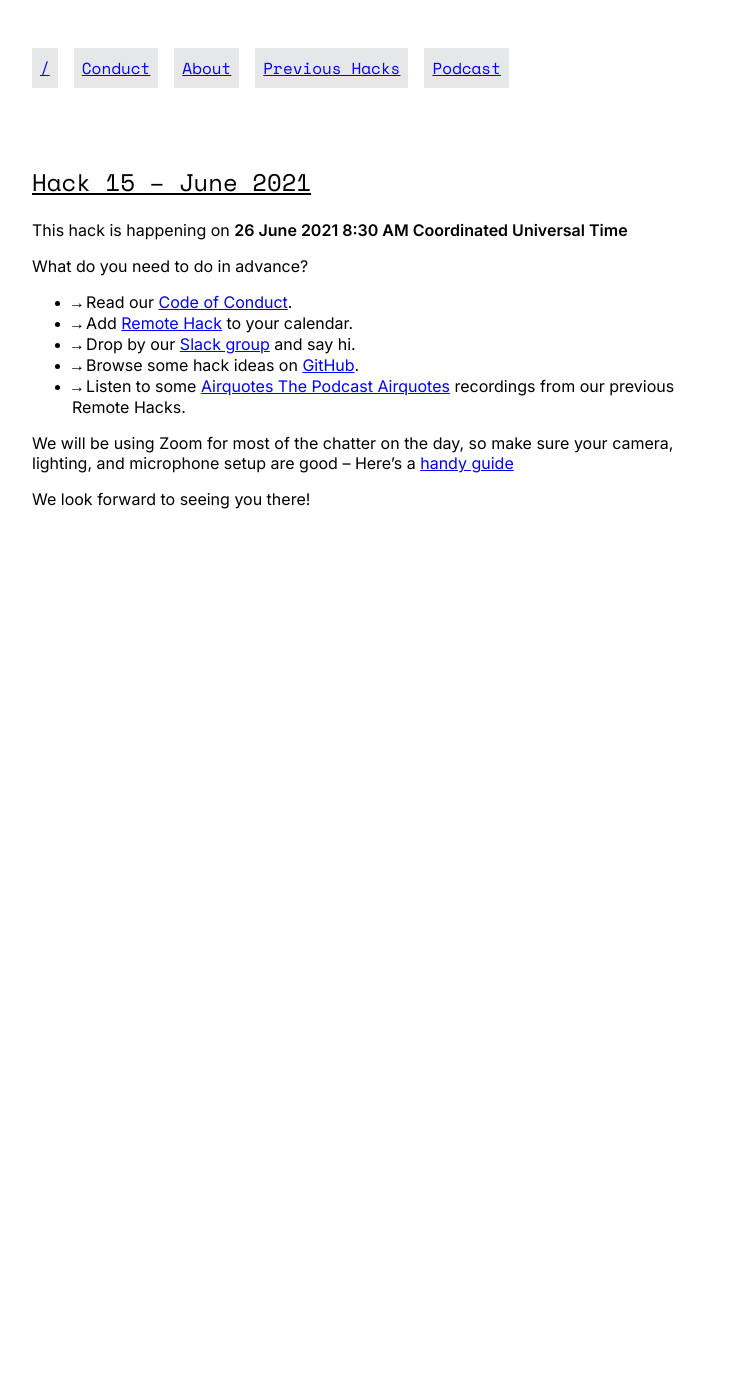
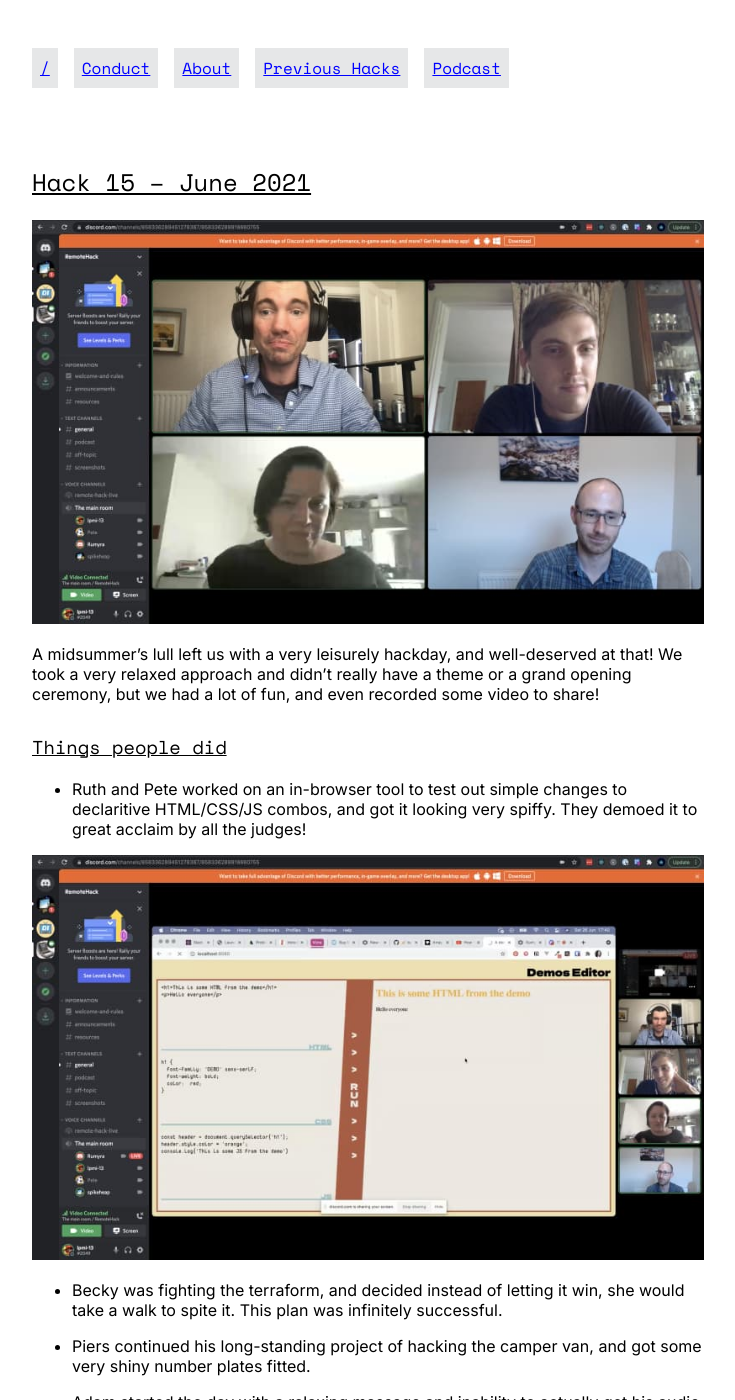
Before and after one commit to remotehack/remotehack.github.io, a Jekyll site: the page built from _hacks/15.md, in a window 1280 px wide and 1400 px high. Shown: the whole window, without its empty margins (272-1007 px from the left). Built offline with Jekyll 4.4.1, drawn with Linux system fonts in a browser that asks for light colours; some of the changed text lies outside the part shown.

Commit message:
add june writeup

```diff
--- a/_hacks/15.md
+++ b/_hacks/15.md
@@ -1,5 +1,27 @@
 ---
 hack_number: 15
 date: 2021-06-26
-happened: false
+happened: true
 ---
+
+![attendees on discord](/images/group_shot_june_2021.jpg)
+
+A midsummer's lull left us with a very leisurely hackday, and well-deserved at that! We took a very relaxed approach and didn't really have a theme or a grand opening ceremony, but we had a lot of fun, and even recorded some video to share!
+
+### Things people did
+
+- Ruth and Pete worked on an in-browser tool to test out simple changes to declaritive HTML/CSS/JS combos, and got it looking very spiffy. They demoed it to great acclaim by all the judges!
+
+![browser fun](/images/browser-fun.jpg)
+
+- Becky was fighting the terraform, and decided instead of letting it win, she would take a walk to spite it. This plan was infinitely successful.
+
+- Piers continued his long-standing project of hacking the camper van, and got some very shiny number plates fitted.
+
+- Adam started the day with a relaxing massage and inability to actually get his audio to work, then later joined up with Ryan to talk about shared mental models among teams in a hackside chat, as well as a foray into discord.
+
+![Adam makes a great point](/images/Ryan-and-Adam.jpg)
+
+- As a quorum was achieved, all decided we would switch over to using discord instead of zoom, which has completely free channel-based video calls, and is in general much nicer to use than zoom.
+
+We even made time for some discord song-time!...but then found out that you can't embed mp4's into jekyll, so unfortunately you'll have to join the discord group to see that one...
```
Also changed, not shown: _hacks/16.md (added, +5 -0 lines), images/Ryan-and-Adam.jpg (added), images/browser-fun.jpg (added), images/group_shot_june_2021.jpg (added).
